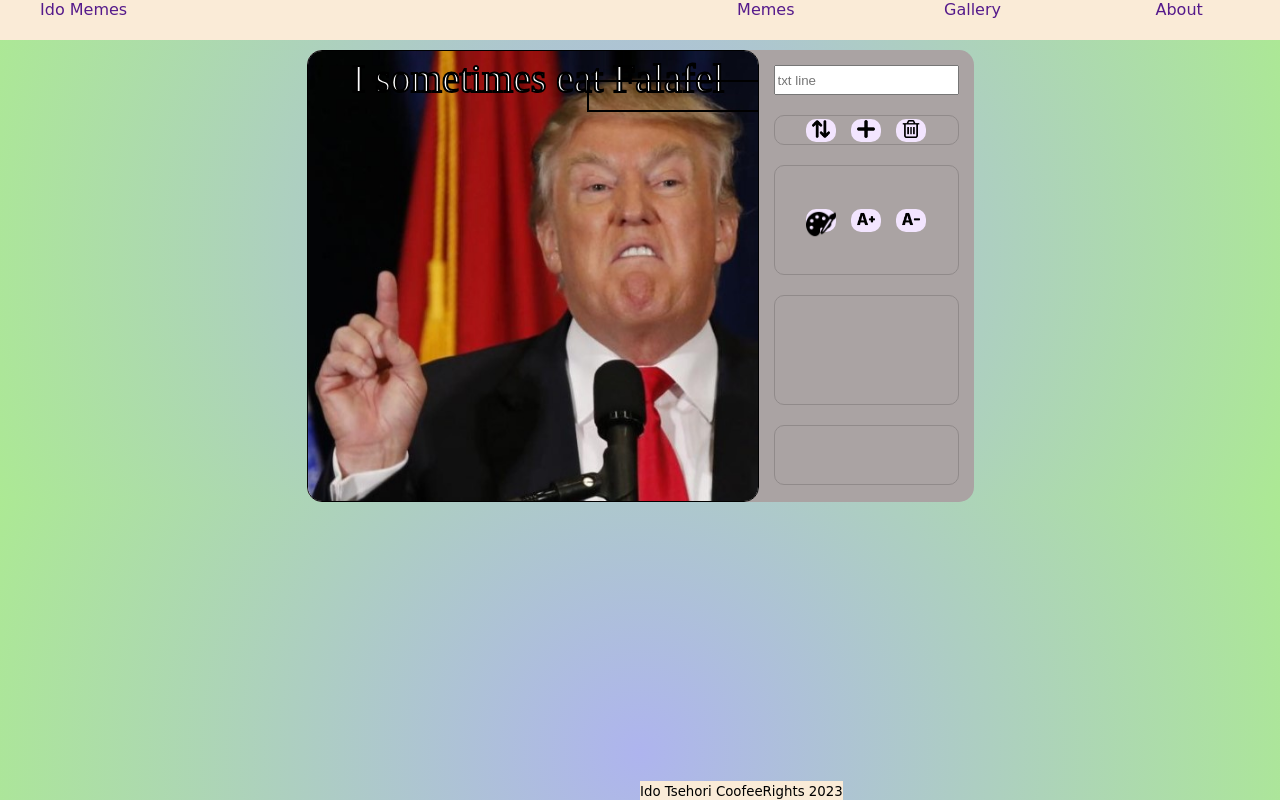
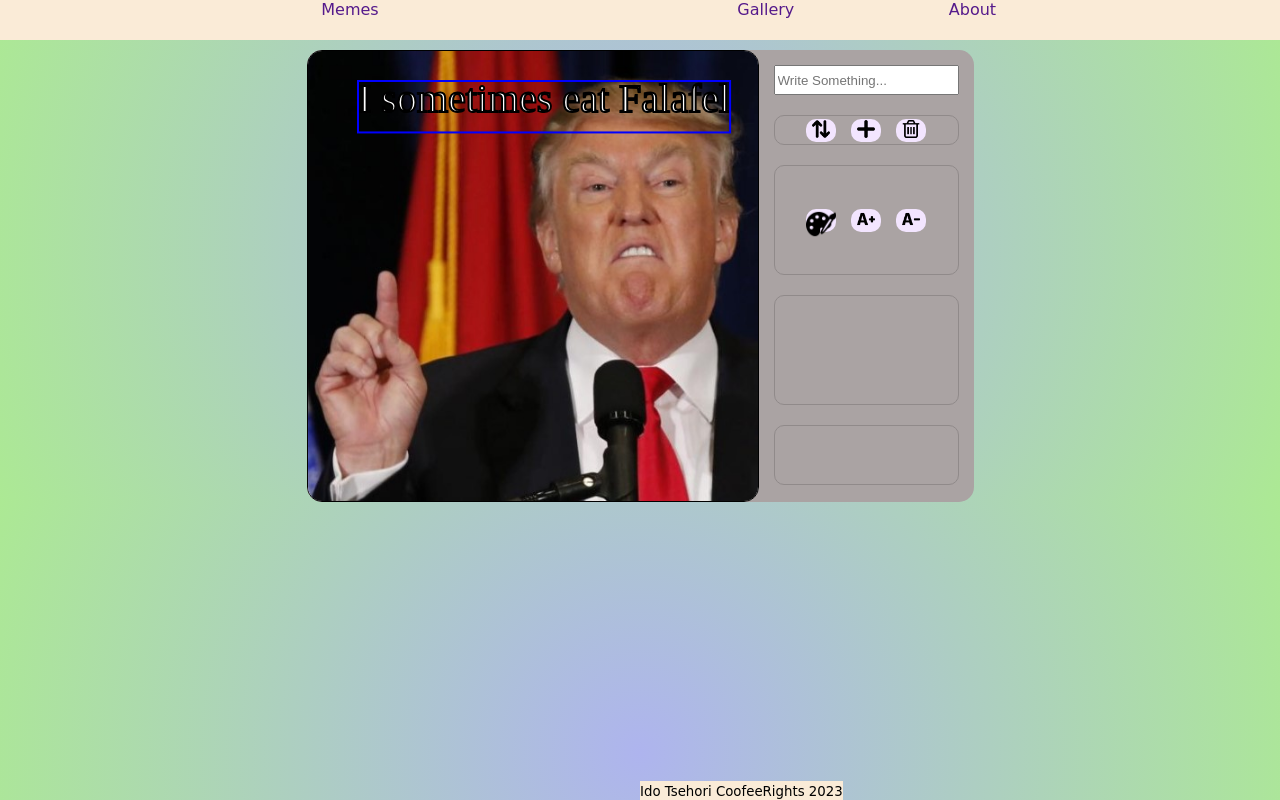
Before and after one commit to idoTsehori/Meme-Generator, a plain HTML site: page index.html in a window 1280 px wide. Both pictures are taken after a click on the picture 569 px from the left and 139 px from the top of the page. Drawn offline with Linux system fonts and the light colour scheme.

Commit message:
committ 5 thursday morning

```diff
--- a/css/main.css
+++ b/css/main.css
@@ -91,6 +91,11 @@ canvas {
   width: 100%;
 }
 
+/** gallery tool bar **/
+.gallery-toolbar {
+  display: flex;
+}
+
 /** Gallery Section **/
 .gallery-container {
   border: 1px solid grey;
--- a/index.html
+++ b/index.html
@@ -8,11 +8,11 @@
     <link rel="stylesheet" href="css/main.css" />
   </head>
   <body onload="onInit()">
-    <!-- Header Nav Bar -->
+    <!--* Header Nav Bar -->
     <header>
       <nav>
         <ul>
-          <li class="logo"><a href="">Ido Memes</a></li>
+          <!-- <li class="logo"><a href=""><img src="logos/Meme That Shit LOGO.jpg"></li> -->
           <li><a href="">Memes</a></li>
           <li><a href="">Gallery</a></li>
           <li><a href="">About</a></li>
@@ -20,12 +20,20 @@
       </nav>
     </header>
 
-    <!-- Gallery Section -->
-    <section class="gallery-container">
-      <!-- Render Gallery Here -->
-    </section>
+    <!-- Gallery Tool Bar -->
+    <main class="gallery-page">
+      <!-- TODO: ADD GALLERY TOOLBAR: -->
+      <!-- <section class="gallery-toolbar">
+        <input type="text" placeholder="SEARCH" />
+      </section> -->
 
-    <!-- Editor Section -->
+      <!-- Gallery Section -->
+      <section class="gallery-container">
+        <!-- Render Gallery Here -->
+      </section>
+    </main>
+
+    <!--* Editor Section -->
     <section class="editor-page-container" hidden>
       <div class="canvas-container">
         <!-- Canvas -->
@@ -33,7 +41,11 @@
 
         <!-- Editor -->
         <div class="editor">
-          <input type="text" id="txt" oninput="onTextInput(this.value)" placeholder="txt line" />
+          <input
+            type="text"
+            id="txt"
+            oninput="onTextInput(this.value)"
+            placeholder="Write Something..." />
           <article class="btns-container">
             <button class="btn switchline-btn" onclick="onSwitchLine()">
               <img src="logos/up-and-down-opposite-double-arrows-side-by-side.png" />
@@ -83,7 +95,7 @@
       </div>
     </section>
 
-    <!-- Footer -->
+    <!--* Footer -->
     <footer>
       <small>Ido Tsehori CoofeeRights 2023</small>
     </footer>
--- a/js/galleyController.js
+++ b/js/galleyController.js
@@ -2,6 +2,7 @@
 
 function renderGallery() {
   const imgs = getImgs()
+  // console.log('imgs', imgs)
   const strHTMLs = imgs.map((img) => {
     return `
     <article>
@@ -9,6 +10,7 @@ function renderGallery() {
     src="imgs/memes-square/${img.url}" />
     </article>`
   })
+
   const elGalleryContainer = document.querySelector('.gallery-container')
   elGalleryContainer.innerHTML = strHTMLs.join('')
 }
@@ -17,7 +19,7 @@ function onImgSelect(imgId) {
   setImg(imgId)
   renderMeme()
   // * Hide Gallery
-  document.querySelector('.gallery-container').style.display = 'none'
+  document.querySelector('.gallery-page').style.display = 'none'
   // * Show Meme Editor
   document.querySelector('.editor-page-container').style.display = 'block'
 }
--- a/js/memeController.js
+++ b/js/memeController.js
@@ -7,7 +7,6 @@ function onInit() {
   gCanvas = document.querySelector('#canvas')
   gCtx = gCanvas.getContext('2d')
   renderGallery()
-  // renderMeme()
 }
 
 function renderMeme() {
@@ -19,13 +18,14 @@ function renderMeme() {
   img.onload = () => {
     gCtx.drawImage(img, 0, 0, gCanvas.width, gCanvas.height)
     memeLines.forEach((memeLine, idx) => {
+      //* Text Lines Draw:
       const memeIsSelected = idx === meme.selectedLineIdx
       drawTxt(
         memeLine.txt,
         memeLine.size,
         memeLine.color,
         memeLine.align,
-        230,
+        50,
         idx * 50 + 30,
         memeIsSelected
       )
@@ -38,15 +38,18 @@ function drawTxt(text, size, color, align, x, y, isSelected) {
   gCtx.strokeStyle = 'black'
   gCtx.fillStyle = color
   gCtx.font = `${size}px Impact`
-  gCtx.textAlign = align
-  gCtx.textBaseline = 'middle'
+  var textWidth = gCtx.measureText(text).width
+  var lineHeight = size * 1.286
+  // gCtx.textAlign = align
+  // gCtx.textBaseline = 'middle'
+  gCtx.textBaseline = 'top'
   gCtx.fillText(text, x, y) // Draws (fills) a given text at the given (x, y) position.
   gCtx.strokeText(text, x, y) // Draws (strokes) a given text at the given (x, y) position.
 
   //* If the Text Line is Selected- focus it:
   if (isSelected) {
-    gCtx.strokeStyle = 'black'
-    gCtx.strokeRect(x + 50, y, x + 50, y)
+    gCtx.strokeStyle = 'blue'
+    gCtx.strokeRect(x, y, textWidth, lineHeight)
   }
 }
 
@@ -81,4 +84,8 @@ function onRemoveLine() {
 
 function onSwitchLine() {
   changeSelectedLine()
+  // Change Input Text to Selelcted Line:
+  const { txt: lineTxt } = getSelectedLine()
+  document.querySelector('.editor #txt').value = lineTxt
+  renderMeme()
 }
--- a/js/memeService.js
+++ b/js/memeService.js
@@ -13,7 +13,7 @@ var gMeme = {
     {
       txt: 'I sometimes eat Falafel',
       size: 40,
-      align: 'center',
+      align: 'left',
       color: 'white',
     },
   ],
```
Also changed, not shown: logos/Meme That Shit LOGO.jpg (added).
